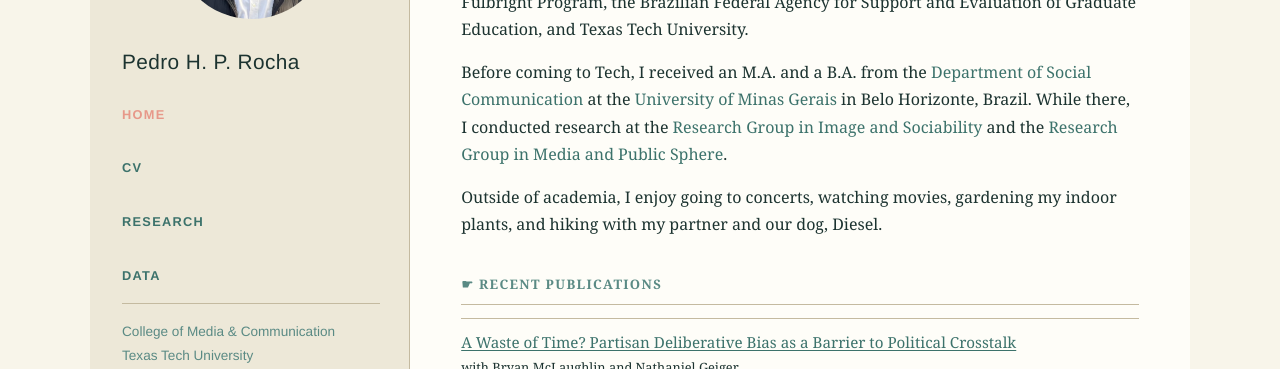
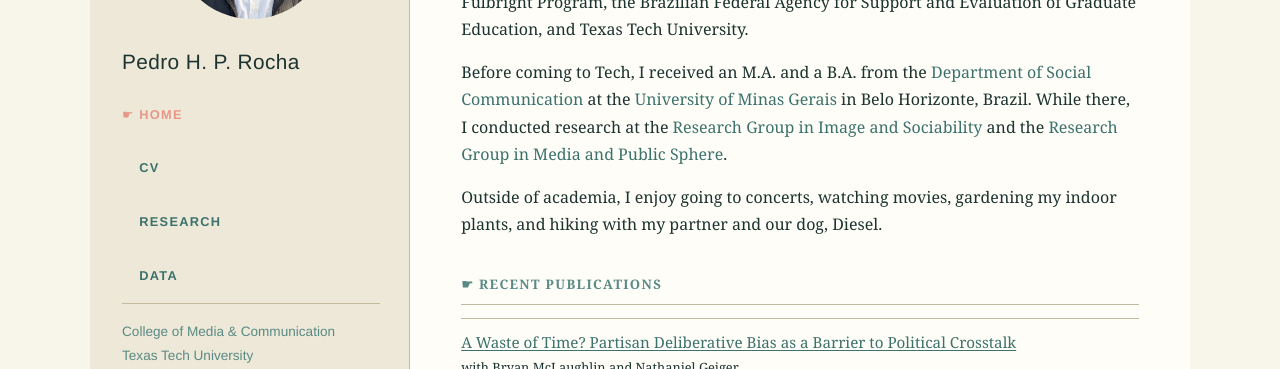
Before and after one commit to pedrohprocha/pedrohprocha.github.io, a Jekyll site: the page built from index.md, in a window 1280 px wide. Shown: the part 184-553 px from the top of the page. Built offline with Jekyll 4.4.1, drawn with Linux system fonts in a browser that asks for light colours; some web fonts are replaced.

Commit message:
Add manicule hover effect on sidebar nav links
::before pseudo-element shows ☛ on hover and active state,
fades in with 0.15s transition. Always occupies space to
prevent layout shift on hover.

Co-Authored-By: Claude Sonnet 4.6 <noreply@anthropic.com>

```diff
--- a/assets/css/main.css
+++ b/assets/css/main.css
@@ -406,6 +406,20 @@ h3 {
     color: var(--nav);
     text-decoration: none;
 }
+.sidebar nav a::before {
+    content: "☛";
+    font-family: var(--font-heading);
+    font-weight: 400;
+    text-transform: none;
+    letter-spacing: 0;
+    margin-right: 0.45em;
+    opacity: 0;
+    transition: opacity 0.15s ease;
+}
+.sidebar nav a:hover::before,
+.sidebar nav a.active::before {
+    opacity: 1;
+}
 
 .sidebar nav a:hover,
 .sidebar nav a.active {
```
